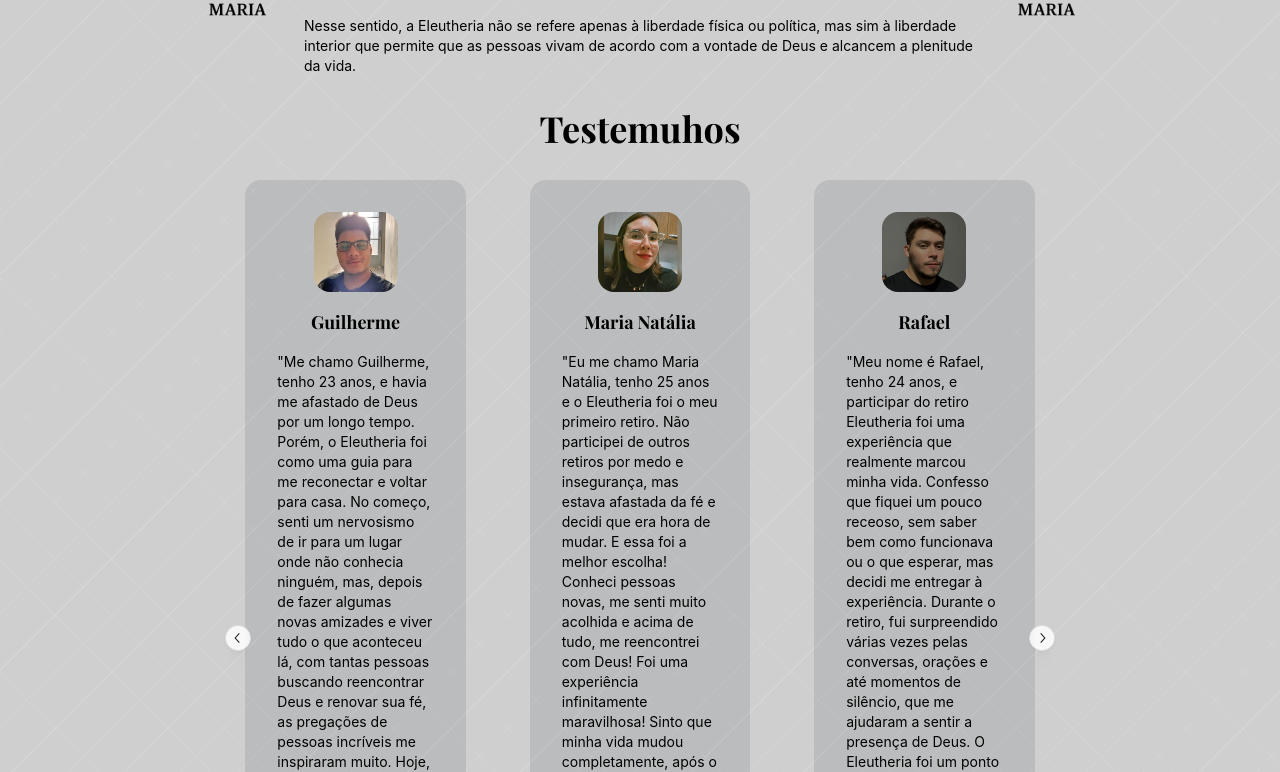
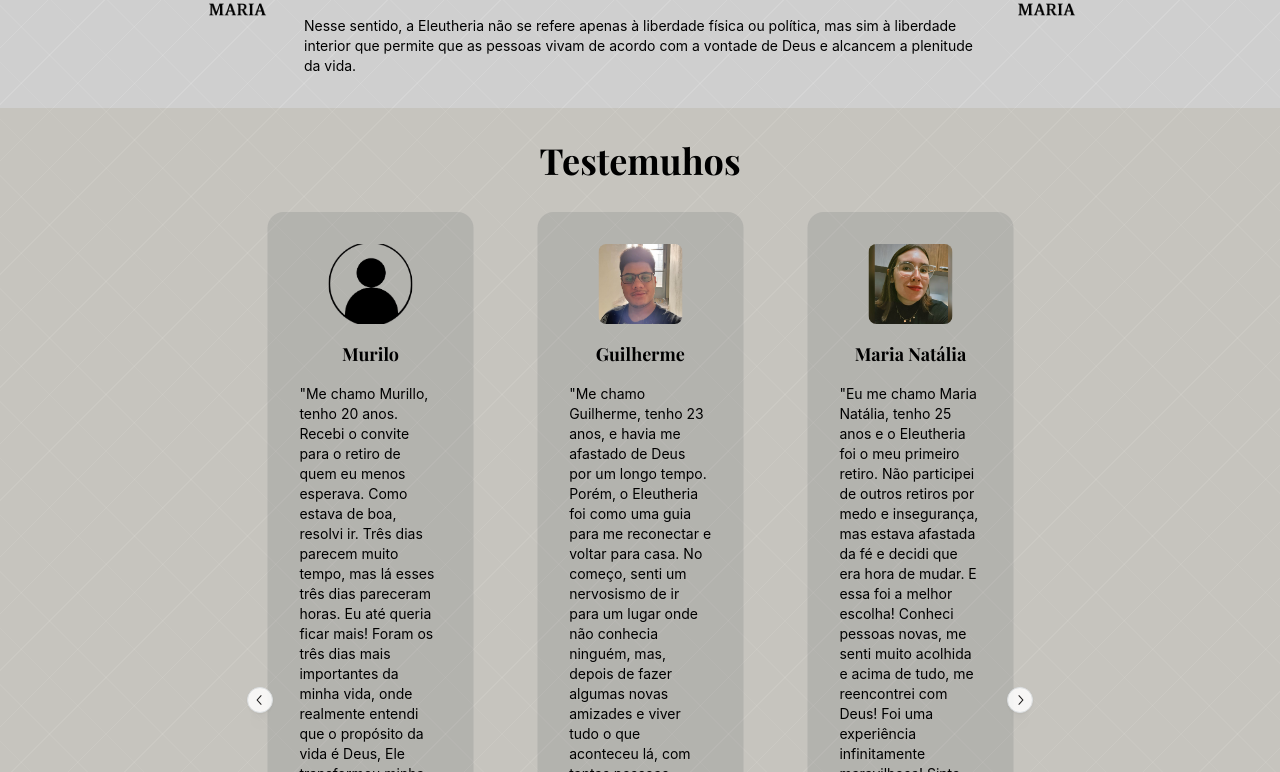
Before and after one commit to renatorebechiraposo/eleutheria, a Next.js app: page / in a window 1280 px wide. Shown: the part 688-1460 px from the top of the page. Built offline with nearby package versions, Linux system fonts and the light colour scheme.

Commit message:
feat: atualizar componente Testemunhos para usar seção e adicionar opções de embla

```diff
--- a/components/Testemunhos/index.tsx
+++ b/components/Testemunhos/index.tsx
@@ -66,7 +66,10 @@ export default function Testemunhos() {
   const isDesktop = useMediaQuery("(min-width: 768px)");
 
   return (
-    <div id="testemunhos" className="flex flex-col items-center justify-center">
+    <section
+      id="testemunhos"
+      className="flex flex-col items-center justify-center p-8 bg-[#78662b]/10"
+    >
       <h1 className={`${playfair.className} font-bold text-2xl md:text-4xl`}>
         Testemuhos
       </h1>
@@ -74,6 +77,10 @@ export default function Testemunhos() {
         withIndicators
         w={500}
         slideSize={isDesktop ? "33.333333%" : "100%"}
+        emblaOptions={{
+          loop: true,
+          align: "center",
+        }}
         className="md:min-w-8/12"
       >
         {testimonials.map((testimonial, index) => (
@@ -82,7 +89,7 @@ export default function Testemunhos() {
               <Avatar
                 src={testimonial.image}
                 alt={testimonial.name}
-                radius="lg"
+                radius="md"
                 size="xl"
                 variant="filled"
                 className="md:min-h-20"
@@ -95,6 +102,6 @@ export default function Testemunhos() {
           </Carousel.Slide>
         ))}
       </Carousel>
-    </div>
+    </section>
   );
 }
```
